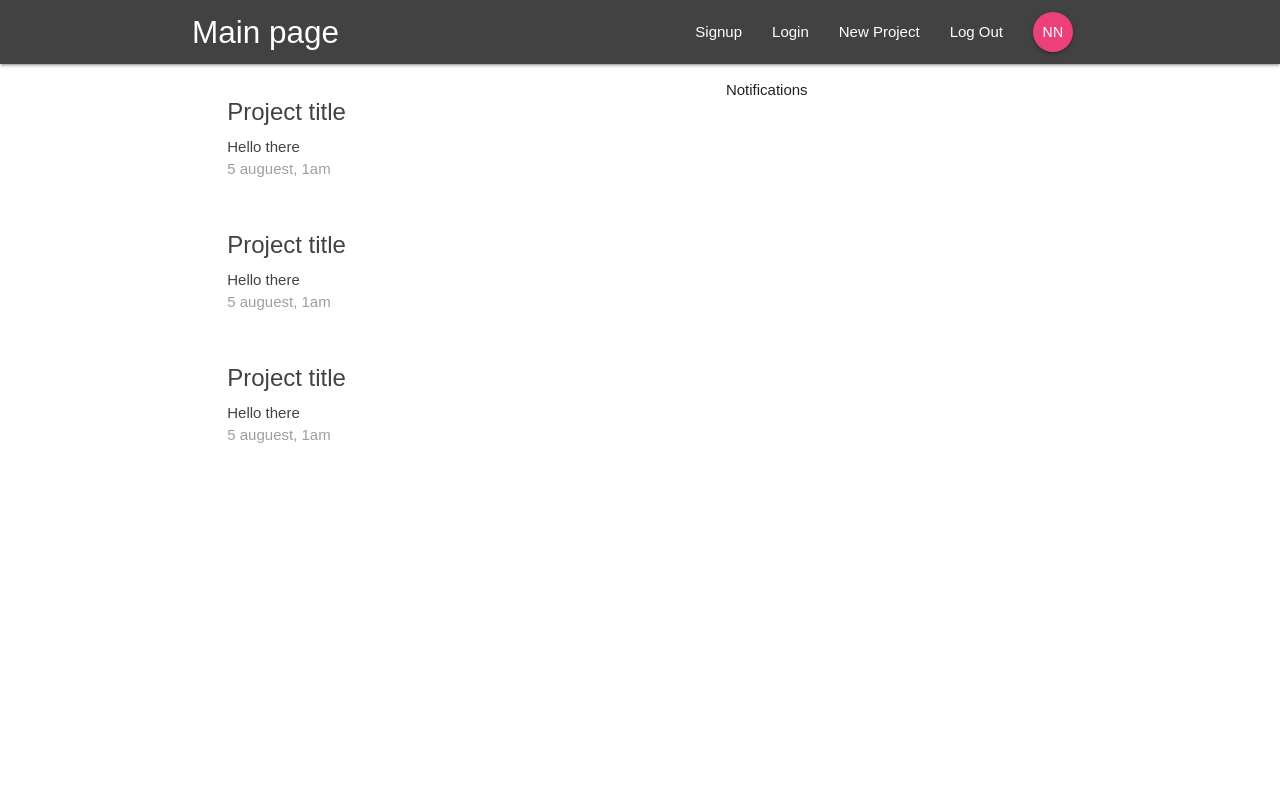
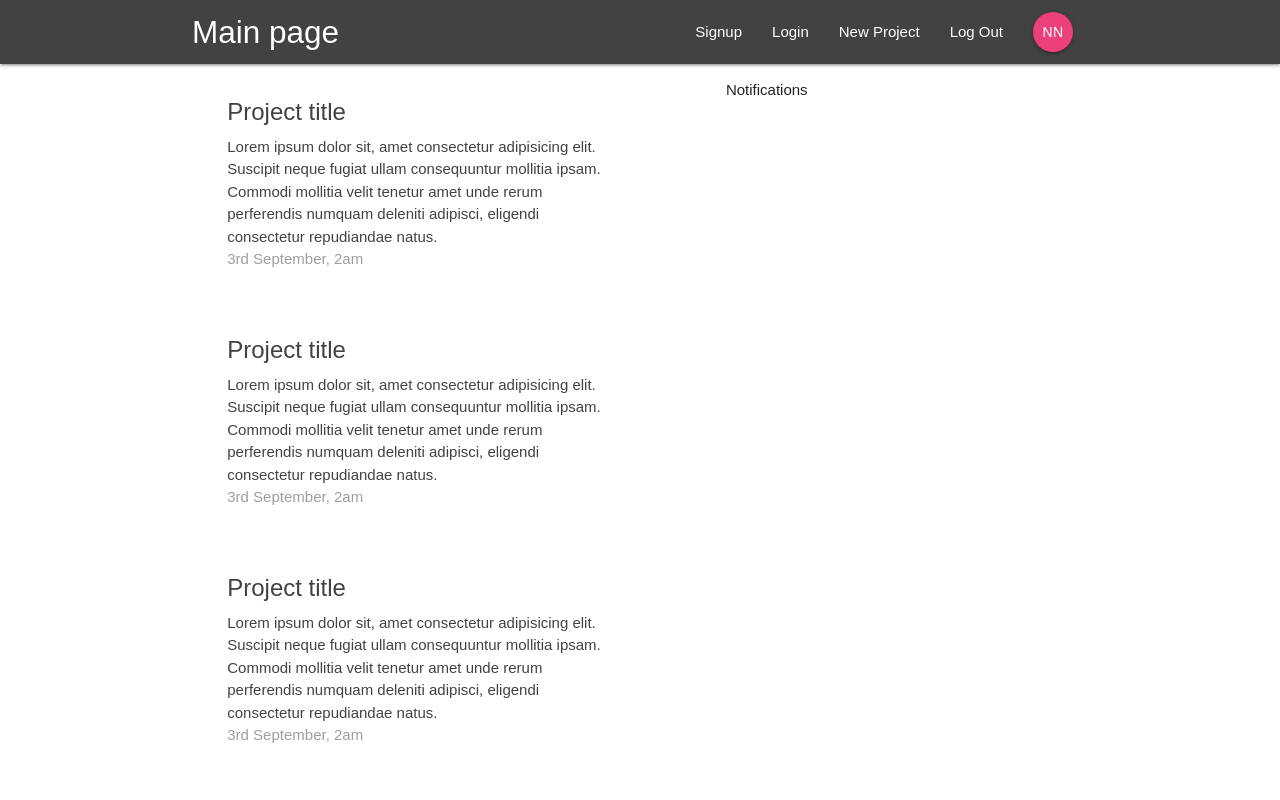
Before and after one commit to ciwwan1980/router-with-redux, a React (Create React App) app: page / in a window 1280 px wide. Shown: the top 800 px of the page. Built offline with nearby package versions, Linux system fonts and the light colour scheme.

Commit message:
adding-summurayList

```diff
--- a/src/components/projects/ProjectList.js
+++ b/src/components/projects/ProjectList.js
@@ -1,23 +1,13 @@
 import React from 'react'
+import ProjectSummary from './ProjectSummary'
 
 const ProjectList = () => {
   return (
     <div className="card z-depth-0 project-summary">
-      <div className="card-content grey-text text-darken-3">
-        <span className="card-title ">Project title</span>
-        <p>Hello there</p>
-        <p className="grey-text">5 auguest, 1am</p>
-      </div>
-      <div className="card-content grey-text text-darken-3">
-        <span className="card-title ">Project title</span>
-        <p>Hello there</p>
-        <p className="grey-text">5 auguest, 1am</p>
-      </div>
-      <div className="card-content grey-text text-darken-3">
-        <span className="card-title ">Project title</span>
-        <p>Hello there</p>
-        <p className="grey-text">5 auguest, 1am</p>
-      </div>
+      <ProjectSummary />
+      <ProjectSummary />
+      <ProjectSummary />
+      <ProjectSummary />
     </div>
   )
 }
--- /dev/null
+++ b/src/components/projects/ProjectSummary.js
@@ -0,0 +1,15 @@
+import React from 'react'
+
+const ProjectSummary = () => {
+  return (
+    <div className="card z-depth-0 project-summary">
+      <div className="card-content grey-text text-darken-3">
+        <span className="card-title ">Project title</span>
+        <p>Lorem ipsum dolor sit, amet consectetur adipisicing elit. Suscipit neque fugiat ullam consequuntur mollitia ipsam. Commodi mollitia velit tenetur amet unde rerum perferendis numquam deleniti adipisci, eligendi consectetur repudiandae natus.</p>
+        <p className="grey-text">3rd September, 2am</p>
+      </div>
+    </div>
+  )
+}
+
+export default ProjectSummary
```
